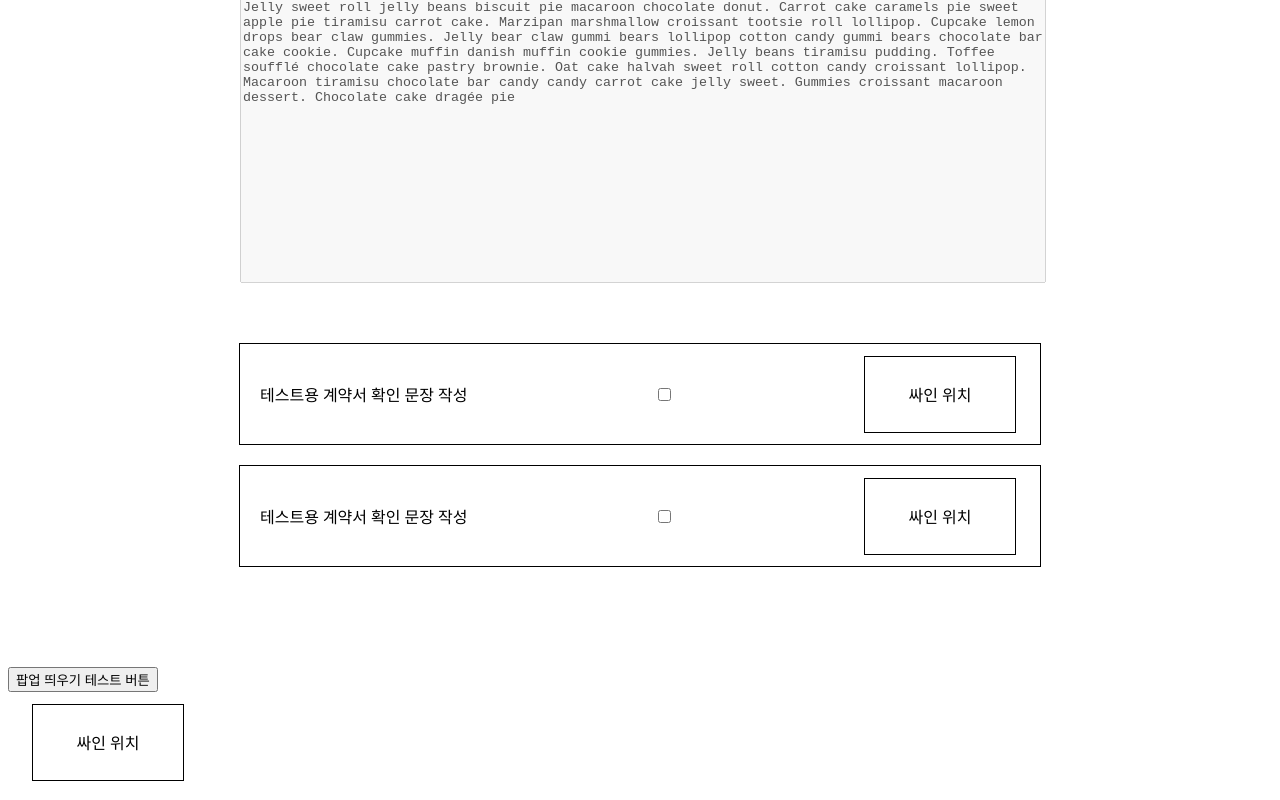
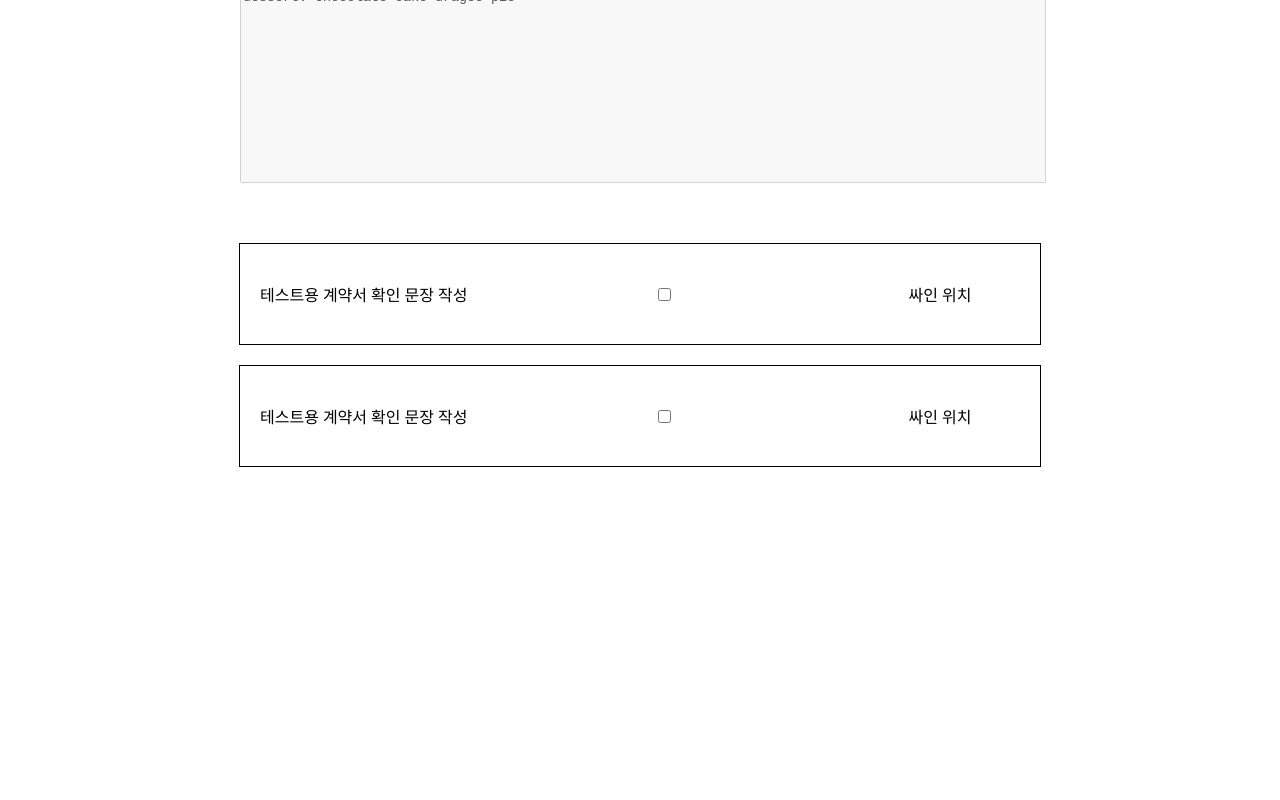
Before and after one commit to NewChamchi/araon-soft-sign-project, a React (Create React App) app: page / in a window 1280 px wide. Shown: the part 1121-1921 px from the top of the page. After the commit the page ends 1688 px from the top, so only its background shows below. Built offline with nearby package versions, Linux system fonts and the light colour scheme.

Commit message:
각 싸인별로 싸인이 작동할 수 있도록 수정
주석 추가, 코드 다듬기

```diff
--- a/src/App.js
+++ b/src/App.js
@@ -1,65 +1,32 @@
 import './App.css';
 import './index.css';
-import React, { useState } from 'react';
+import React from 'react';
 /* 모든 컴포넌트는 대문자로 시작해야함 - JSX */
-import SignaturePopUp from './components/SignaturePopUp';
-import SignatureVerifyArea from './components/SignatureVerifyArea';
 import SignatureTemplate from './components/SignatureTemplate';
 import SignatureHeader from './components/SignatureHeader';
 import SignatureTextArea from './components/SignatureTextArea';
 import SignaturePermission from './components/SignaturePermission';
 import SignatureContents from './components/SignatureContents';
 
-const testData = { userId: 1, base64Data: "" };
-
 /*
 signature 등록 프로젝트 개발
 */
 function App() {
-  const [drawDataStore, setDrawDataStore] = useState(testData);
-  const [isPopUp, setIsPopUp] = useState(false);
-
-  const openPopUp = (e) => {
-    setIsPopUp(true);
-    e.preventDefault();
-  }
-
-  const closePopUp = (e) => {
-    setIsPopUp(false);
-    e.preventDefault();
-  }
-
   return (
     <div>
       <SignatureTemplate>
-        <SignatureHeader />
+        <SignatureHeader/>
         <SignatureContents>
-          <SignatureTextArea />
-          <SignaturePermission drawDataStore={drawDataStore} />
-          <SignaturePermission drawDataStore={drawDataStore} />
+          <SignatureTextArea/>
+          <SignaturePermission/>
+          <SignaturePermission/>
         </SignatureContents>
         <SignatureContents>
-          <SignatureTextArea />
-          <SignaturePermission drawDataStore={drawDataStore} />
-          <SignaturePermission drawDataStore={drawDataStore} />
+          <SignatureTextArea/>
+          <SignaturePermission/>
+          <SignaturePermission/>
         </SignatureContents>
       </SignatureTemplate>
-      <form>
-        <button
-          className="TestButton"
-          onClick={openPopUp}
-        >팝업 띄우기 테스트 버튼
-        </button>
-        <SignatureVerifyArea
-          drawDataStore={drawDataStore}
-        />
-        {isPopUp && <SignaturePopUp
-          drawDataStore={drawDataStore}
-          setDrawDataStore={setDrawDataStore}
-          openPopUp={openPopUp}
-          closePopUp={closePopUp}
-        />}
-      </form>
     </div>
   );
 };
--- a/src/components/SignatureButtons.js
+++ b/src/components/SignatureButtons.js
@@ -1,6 +1,7 @@
 import React from 'react';
 import '../index.css';
 
+/* 확인 취소 버튼 */
 const SignatureButtons = ({ onSubmit, onCancel }) => {
 
     return (
--- a/src/components/SignatureContents.js
+++ b/src/components/SignatureContents.js
@@ -1,6 +1,7 @@
 import React from 'react';
 import '../index.css';
 
+/* 계약의 내용을 담고 있는 컴포넌트 틀 */
 const SignatureContents = ({ children }) => {
     return (
         <div className='SignatureContents'>
--- a/src/components/SignatureHeader.js
+++ b/src/components/SignatureHeader.js
@@ -1,6 +1,7 @@
 import React from 'react';
 import '../index.css';
 
+/* 제목 */
 const SignatureHeader = ({}) => {
     return(
         <div className='SignatureHeader'>
--- a/src/components/SignaturePermission.js
+++ b/src/components/SignaturePermission.js
@@ -2,7 +2,8 @@ import React from 'react';
 import '../index.css';
 import SignatureVerifyArea from './SignatureVerifyArea';
 
-const SignaturePermission = ({drawDataStore}) => {
+/* 계약서를 사용자에게 확인 받는 컴포넌트 */
+const SignaturePermission = () => {
     const submitValue = "계약내용1"
     return(
         <div className='SignaturePermission'>
@@ -10,7 +11,7 @@ const SignaturePermission = ({drawDataStore}) => {
                 테스트용 계약서 확인 문장 작성
             </span>
             <input type="checkbox" name="PermissionCheck" value={submitValue}/>
-            <SignatureVerifyArea drawDataStore={drawDataStore}/>
+            <SignatureVerifyArea/>
         </div>
     )
 };
--- a/src/components/SignaturePopUp.js
+++ b/src/components/SignaturePopUp.js
@@ -11,11 +11,13 @@ const customStyles = {
         left: '50%',
         right: 'auto',
         bottom: 'auto',
-        marginRight: '-50%',
-        transform: 'translate(-50%, -50%)',
+        // 각각 화면 상하좌우로부터 얼마나 떨어지는지 표시하는 기능임 (다 50%으로 밀어버리면 화면 가운데로 수렴해버림)
+        // marginRight : '50%' 왜 있는 거냐?
+        transform: 'translate(-50%, -50%)', // 위치를 이동 시킴 (아마 right와 bottom을 쓸 수 없기 때문에 대신 쓰는 듯)
     },
 };
 
+/* 팝업창 */
 const SignaturePopUp = ({ drawDataStore, setDrawDataStore, openPopUp, closePopUp }) => {
 
     const SignatureCanvasRef = useRef();
@@ -23,26 +25,19 @@ const SignaturePopUp = ({ drawDataStore, setDrawDataStore, openPopUp, closePopUp
     const onSubmit = (e) => {
         setDrawDataStore({
             ...drawDataStore,
-            base64Data: SignatureCanvasRef.current.getTrimmedCanvas().toDataURL('image/png')
+            base64Data: SignatureCanvasRef.current.getCanvas().toDataURL('image/png')
         });
         closePopUp();
         console.log(drawDataStore.base64Data);
-        e.preventDefault();
     };
 
+    // 취소 콜백 함수는 싸인 위치에 있는 싸인 이미지를 제거하는 게 아니라 유지를 해야함
     const onCancel = (e) => {
         closePopUp();
-        e.preventDefault();
-        // setDrawDataStore({
-        //     ...drawDataStore,
-        //     base64Data: undefined
-        // });
-        // 취소 버튼은 싸인 위치에 있는 싸인 이미지를 제거하는 게 아니라 유지를 해야함
     };
 
     return (
         <div>
-            {/* <NewWindow className="SignaturePopUp"> */}
             <Modal
                 isOpen={openPopUp}
                 // onAfterOpen={}
@@ -53,7 +48,7 @@ const SignaturePopUp = ({ drawDataStore, setDrawDataStore, openPopUp, closePopUp
                 <form>
                     <div className="SignatureCanvas">
                         <SignatureCanvas
-                            ref={SignatureCanvasRef}
+                            ref={SignatureCanvasRef} // 확인버튼을 누르면 해당 ref의 current에서 canvas를 가져옴
                             penColor='black'
                             canvasProps={{ className: 'SigCanvas' }}
                         />
@@ -61,7 +56,6 @@ const SignaturePopUp = ({ drawDataStore, setDrawDataStore, openPopUp, closePopUp
                     <SignatureButtons onSubmit={onSubmit} onCancel={onCancel} />
                 </form>
             </Modal>
-            {/* </NewWindow> */}
         </div>
     );
 };
--- a/src/components/SignatureTemplate.js
+++ b/src/components/SignatureTemplate.js
@@ -2,6 +2,7 @@ import React from 'react';
 import '../index.css';
 import SignatureHeader from './SignatureHeader';
 
+/* 전체 틀을 잡기 위한 컴포넌트 */
 const SignatureTemplate = ({ children }) => {
     return (
         <div className='SignatureTemplate'>
--- a/src/components/SignatureTextArea.js
+++ b/src/components/SignatureTextArea.js
@@ -1,6 +1,7 @@
 import React from 'react';
 import '../index.css';
 
+/* 계약서 내용 */
 const SignatureTextArea = ({ }) => {
     const tempLabel = "계약 내용"
     const tempContent = "Jelly sweet roll jelly beans biscuit pie macaroon chocolate donut. Carrot cake caramels pie sweet apple pie tiramisu carrot cake. Marzipan marshmallow croissant tootsie roll lollipop. Cupcake lemon drops bear claw gummies. Jelly bear claw gummi bears lollipop cotton candy gummi bears chocolate bar cake cookie. Cupcake muffin danish muffin cookie gummies. Jelly beans tiramisu pudding. Toffee soufflé chocolate cake pastry brownie. Oat cake halvah sweet roll cotton candy croissant lollipop. Macaroon tiramisu chocolate bar candy candy carrot cake jelly sweet. Gummies croissant macaroon dessert. Chocolate cake dragée pie"
--- a/src/components/SignatureVerifyArea.js
+++ b/src/components/SignatureVerifyArea.js
@@ -1,10 +1,26 @@
-import React, { useEffect } from 'react';
+import React, { useEffect, useState } from 'react';
 import '../index.css';
+import SignaturePopUp from './SignaturePopUp';
 
-const SignatureVerifyArea = ({ drawDataStore }) => {
+const testData = { userId: 1, base64Data: "" };
+
+/* 계약서 싸인 화면 컴포넌트 */
+const SignatureVerifyArea = () => {
+
+    const [drawDataStore, setDrawDataStore] = useState(testData);
+    const [isPopUp, setIsPopUp] = useState(false);
+
+    const openPopUp = (e) => {
+        setIsPopUp(true);
+    };
+
+    const closePopUp = (e) => {
+        setIsPopUp(false);
+    };
 
     return (
         <div className="SignatureVerifyArea">
+            <form className="SignatureVerifyAreaButton" onClick={openPopUp}>
                 <span className="SignatureLocation">싸인 위치</span>
                 {(drawDataStore.base64Data) ?
                     <img
@@ -12,7 +28,14 @@ const SignatureVerifyArea = ({ drawDataStore }) => {
                         className='SignaturePaste'
                         alt="signature paste"
                     /> : false
-            }
+                } {/* 이미지가 존재하면 화면에 표시하고, 존재하지 않으면 화면에 표시하지 않음 */}
+            </form>
+            {isPopUp && <SignaturePopUp
+                    drawDataStore={drawDataStore}
+                    setDrawDataStore={setDrawDataStore}
+                    openPopUp={openPopUp}
+                    closePopUp={closePopUp}
+                />} {/*팝업창이 띄워져 있으면 isPopUp과 함께 컴포넌트가 뜨고, 그렇지 않으면 뜨지 않음*/}
         </div>
     );
 };
--- a/src/index.css
+++ b/src/index.css
@@ -10,7 +10,7 @@
 }
 
 .SignatureContents {
-  margin : 100px auto;
+  margin : 50px auto;
 }
 
 .SignatureTextArea {
@@ -41,6 +41,7 @@
 .SignaturePermission span {
   margin : auto 20px;
 }
+
 .SigCanvas {
   width : 500px;
   height : 200px;
@@ -51,33 +52,31 @@
   display : flex;
   width : 500px;
   height : 50px;
-  justify-content:space-around;
+  justify-content : space-around;
 }
 
 .SignaturePopUp {
   width : 700px;
   height : 300px;
-  margin : 0px auto;
 }
 
-.SignatureVerifyArea {
-  display: flex; /* 정확하게 뭔지 알아볼 것 */
-  justify-content: center;
-  align-items: center;
-  position : relative;
+.SignatureVerifyAreaButton {
+  display : flex;
+  justify-content : center;
+  align-items : center;
   width : 200px;
   height : 100px;
+  position : relative;
 }
 
 .SignatureLocation {
-  display: flex; /* 정확하게 뭔지 알아볼 것 */
+  display: flex;
   position : absolute;
   font-size : 1em;
   width: 150px;
   height: 75px;
   justify-content: center;
   align-items: center;
-  border : 1px solid black;
 }
 
 .SignaturePaste {
```
Also changed, not shown: src/img/test.png (deleted). Lines whose indentation alone changed are shown as unchanged.
